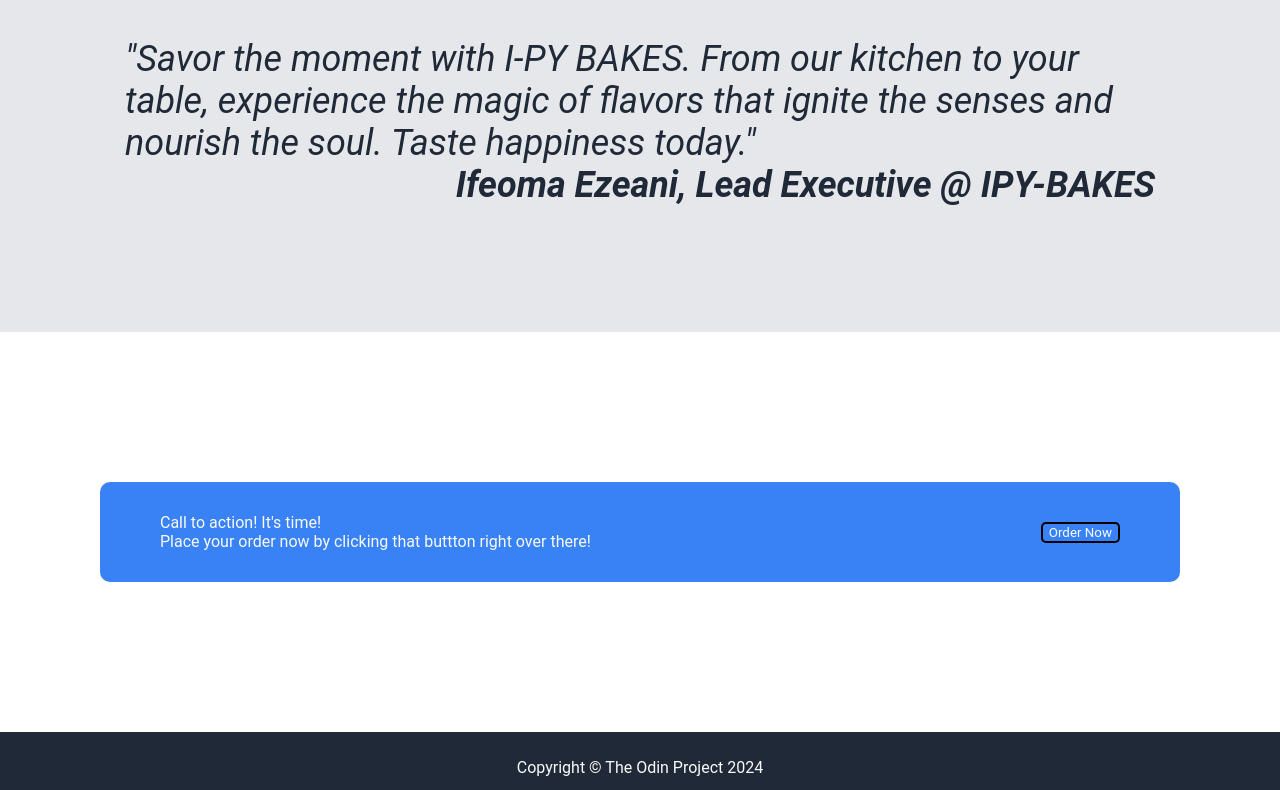
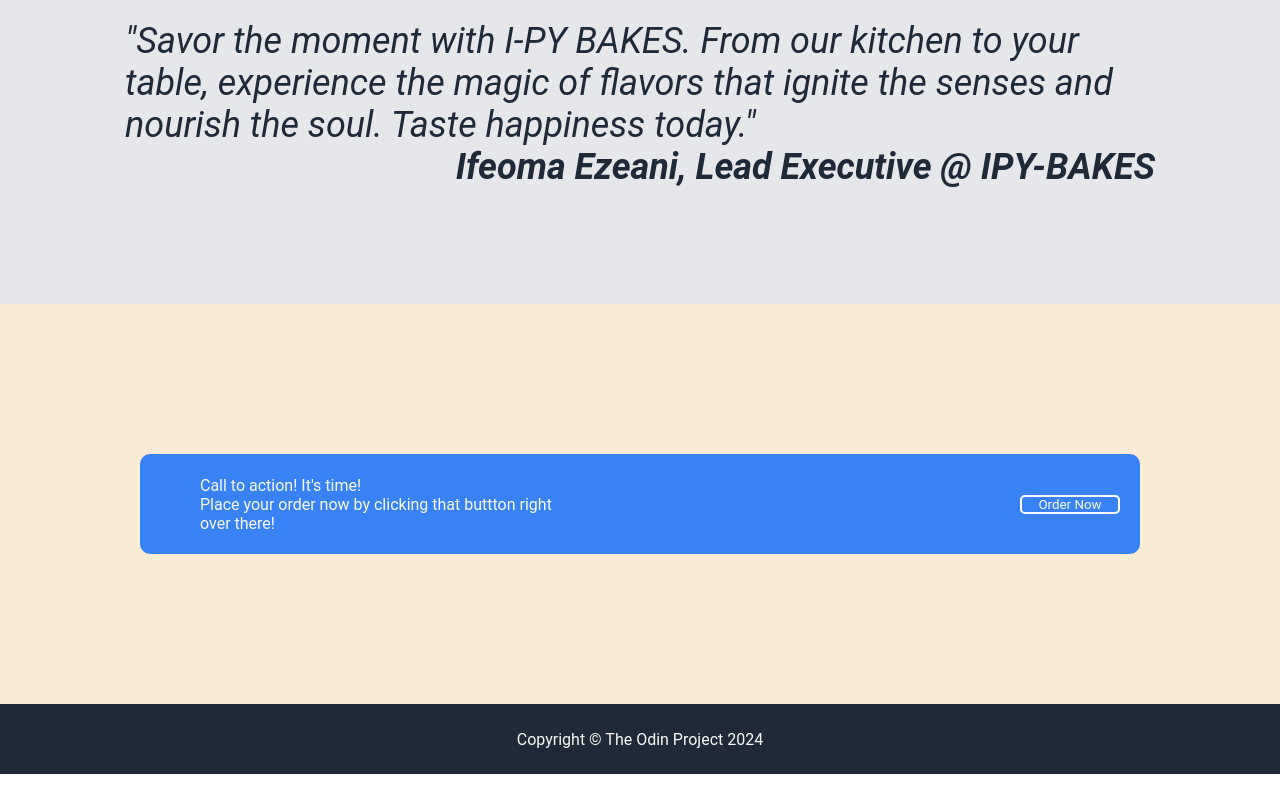
Before and after one commit to genius-el/first-landing-page, a plain HTML site: page index.html in a window 1280 px wide. Shown: the part 996-1786 px from the top of the page. Drawn offline with Linux system fonts and the light colour scheme.

Commit message:
fix: Use box sizing and zero margin, padding
Box sizing was used to set all boxes to border box and the universal
selector was used to set a zero margin and padding.

```diff
--- a/styles.css
+++ b/styles.css
@@ -1,5 +1,13 @@
+*,
+*::before,
+*::after {
+    box-sizing: border-box;
+}
+
 * {
     font-family: 'Roboto', sans-serif;
+    margin: 0;
+    padding: 0;
 }
 
 body {
@@ -10,6 +18,7 @@ body {
 .full-container {
     padding-left: 50px;
     padding-right: 50px;
+    background-color:antiquewhite;
 }
 
 .top-section {
@@ -25,7 +34,7 @@ body {
 
 .logo a {
     /* margin-right: auto; */
-    margin-left: 35px;
+    margin-left: 70px;
     font-size: 24px;
     color: #F9FAF8;
 }
@@ -93,6 +102,8 @@ a {
     border-radius: 5px;
     flex-basis: auto;
     margin-top: 4px;
+    width: 100px;
+    border: 2px solid #3882F6;
 }
 
 .image {
@@ -202,10 +213,11 @@ a {
 .prompt-click {
     background-color: #3882F6;
     color: #F9FAF8;
-    border-style: solid;
+    border: 2px solid white;
     border-radius: 5px;
     margin-left: 450px;
     flex-basis: auto;
+    width: 100px;
 }
 
 .footer {
```
